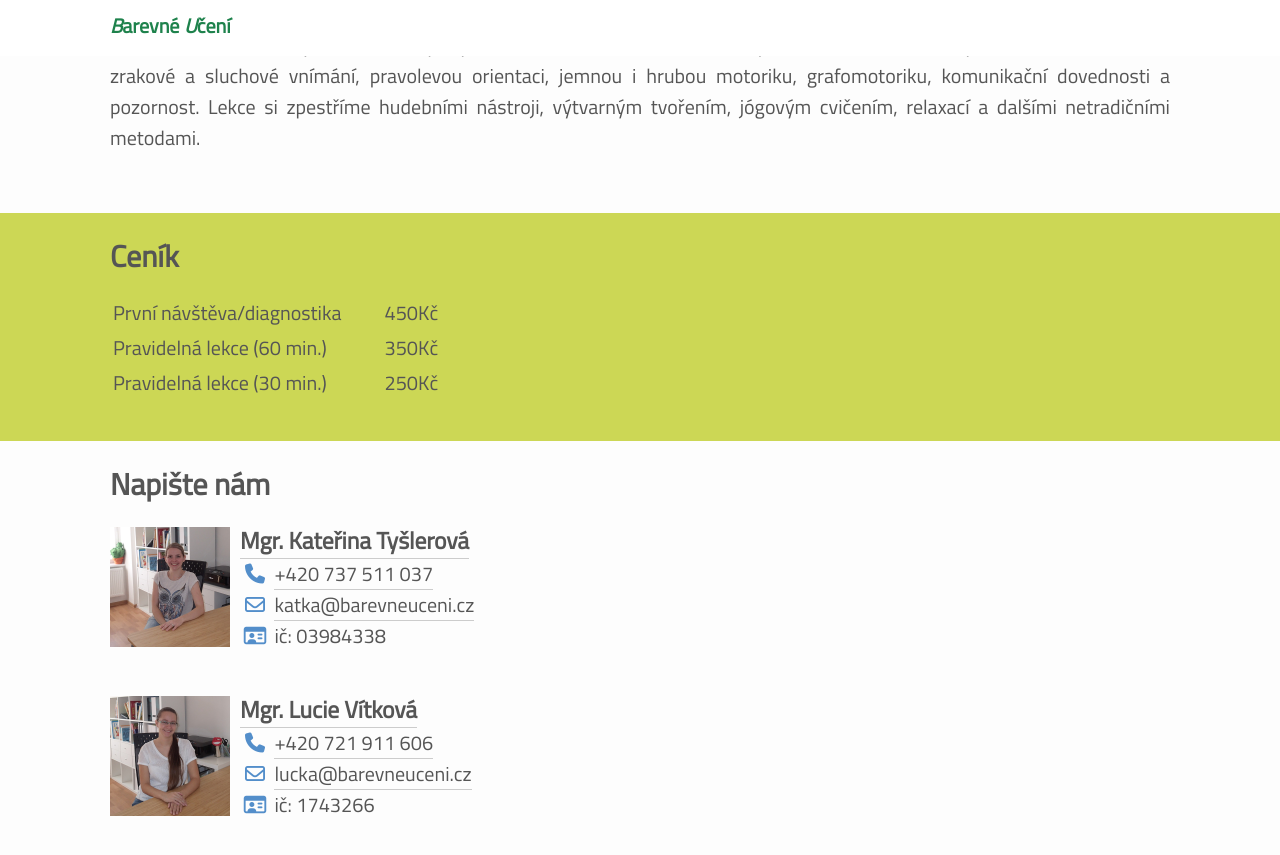
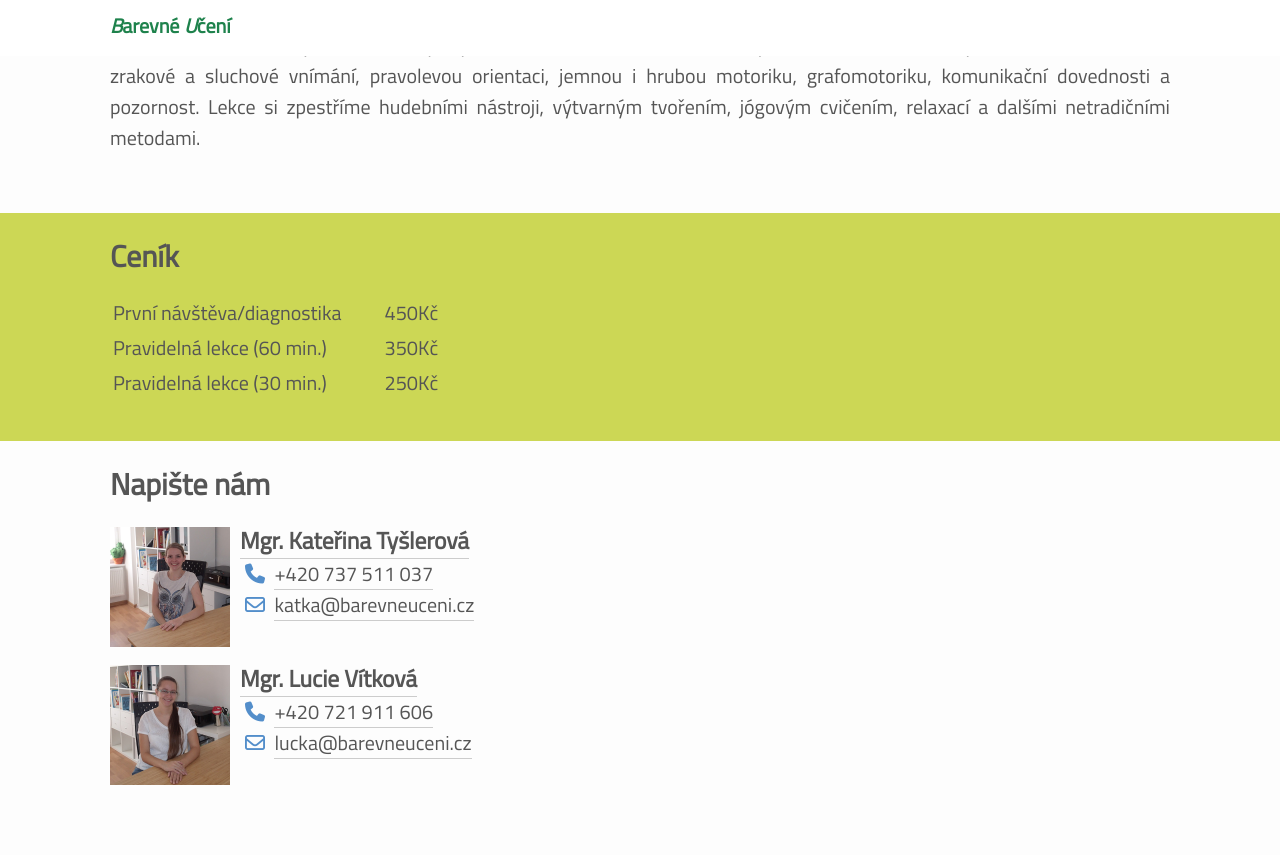
Before and after one commit to JakubTesarek/barevneuceni.cz, a Jekyll site: the page built from pages/predskolni-pripravka.html, in a window 1280 px wide and 900 px high, scrolled down 315 px. Shown: the top 855 px of the window. Built offline with Jekyll 4.4.1, drawn with Linux system fonts in a browser that asks for light colours; nearby versions of some CDN libraries.

Commit message:
Update contact_profile.html

```diff
--- a/_includes/contact_profile.html
+++ b/_includes/contact_profile.html
@@ -3,5 +3,4 @@
 	<h3><a href="{{ site.baseurl }}{{include.profile.page}}">{{include.profile.name}}</a></h3>
 	<i class="fa fa-phone" aria-hidden="true"></i> <a href="tel:{{include.profile.phone | remove:' '}}">{{include.profile.phone}}</a><br>
 	<i class="fa fa-envelope-o" aria-hidden="true"></i> <a href="mailto:{{include.profile.email}}">{{include.profile.email}}</a><br>
-	<i class="fa fa-id-card-o" aria-hidden="true"></i> ič: {{include.profile.ic}}
 </div>
```
